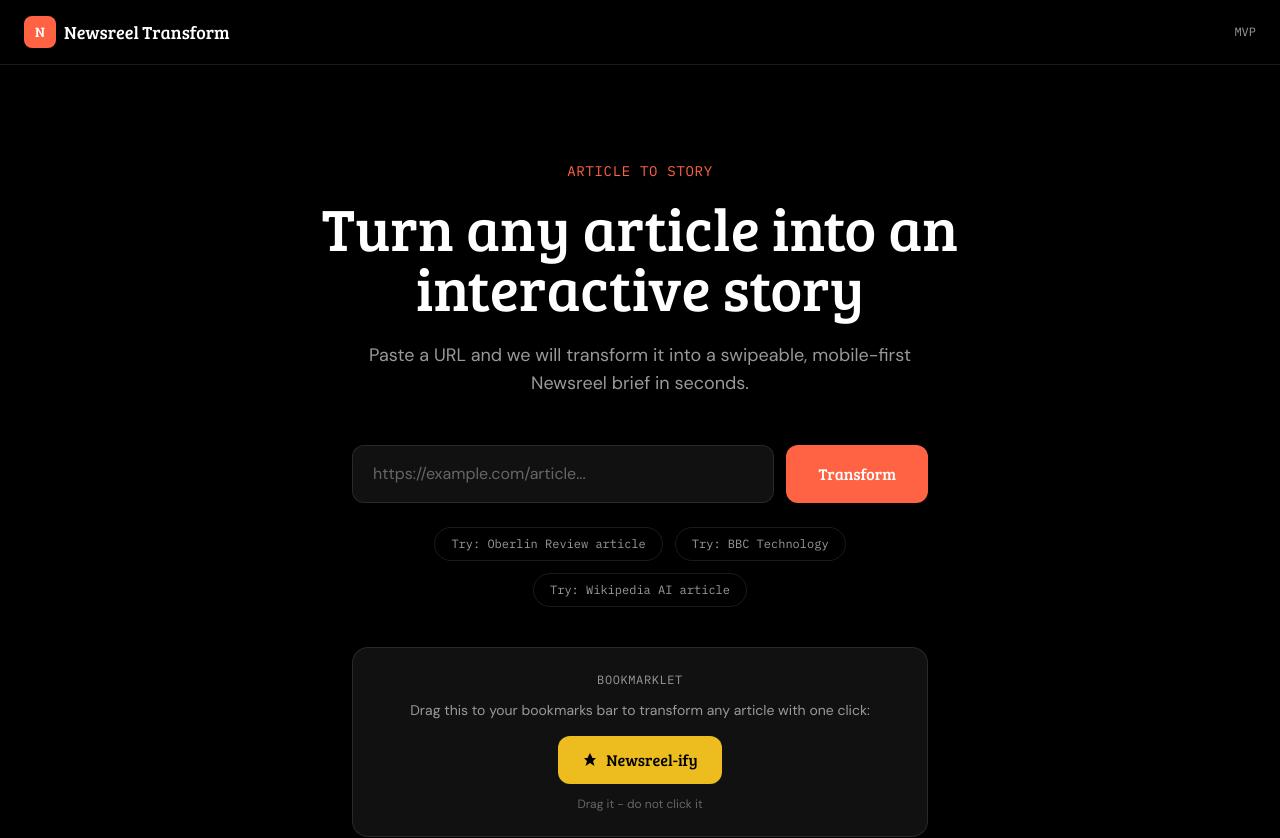
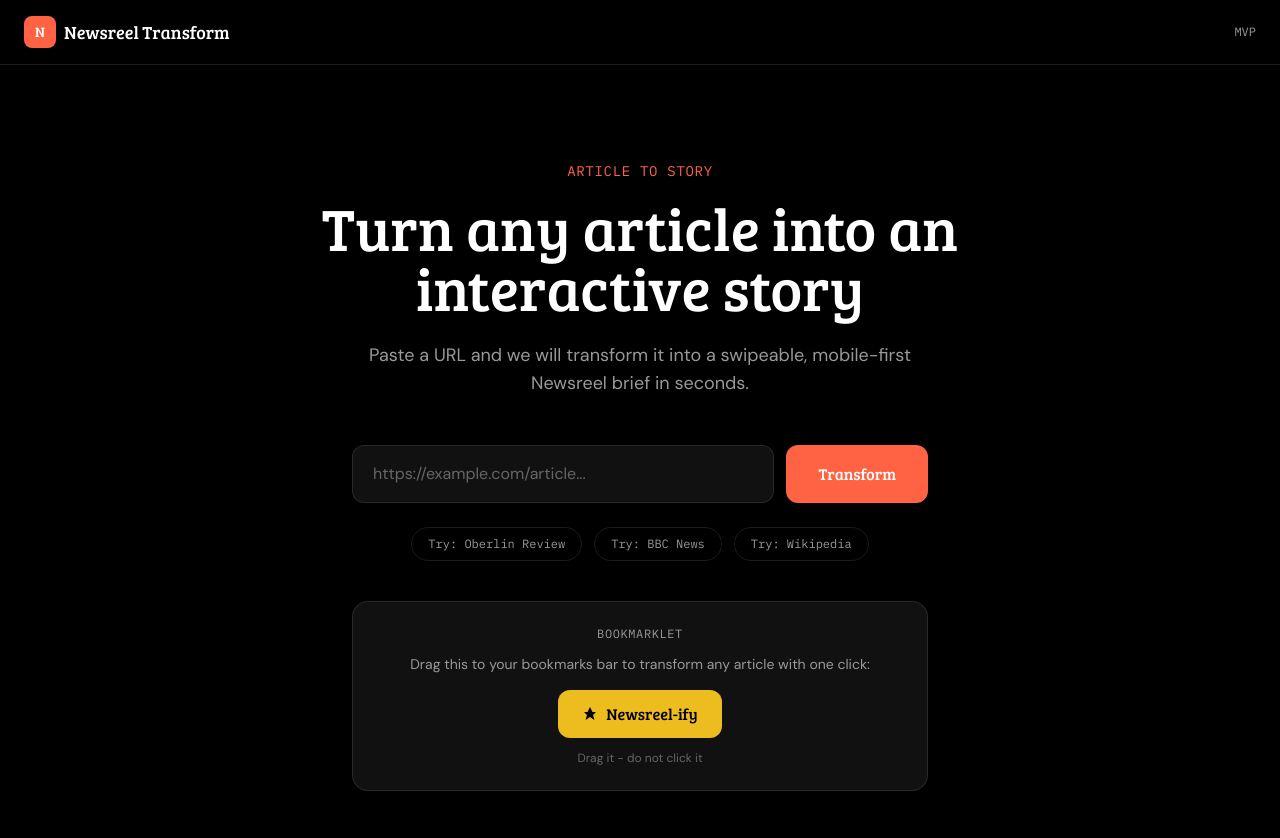
Before and after one commit to Newsreel-Media/newsreel-transform, a Next.js app: page / in a window 1280 px wide. Shown: the top 838 px of the page. Built offline with nearby package versions, Linux system fonts and the light colour scheme.

Commit message:
Fix example URLs - use real working articles

```diff
--- a/app/page.tsx
+++ b/app/page.tsx
@@ -5,16 +5,16 @@ import { useRouter } from "next/navigation"
 
 const EXAMPLE_URLS = [
   {
-    label: "Oberlin Review article",
-    url: "https://oberlinreview.org/35029/news/campus-dining-workers-negotiate-new-contract/",
+    label: "Oberlin Review",
+    url: "https://oberlinreview.org/37345/opinions/oberlin-students-crave-the-rave-steps-we-should-take-to-improve-the-party-scene-of-oberlin-college/",
   },
   {
-    label: "BBC Technology",
-    url: "https://www.bbc.com/news/technology-67988517",
+    label: "BBC News",
+    url: "https://www.bbc.com/news/technology",
   },
   {
-    label: "Wikipedia AI article",
-    url: "https://en.wikipedia.org/wiki/Artificial_intelligence",
+    label: "Wikipedia",
+    url: "https://en.wikipedia.org/wiki/Generative_artificial_intelligence",
   },
 ]
 
```
